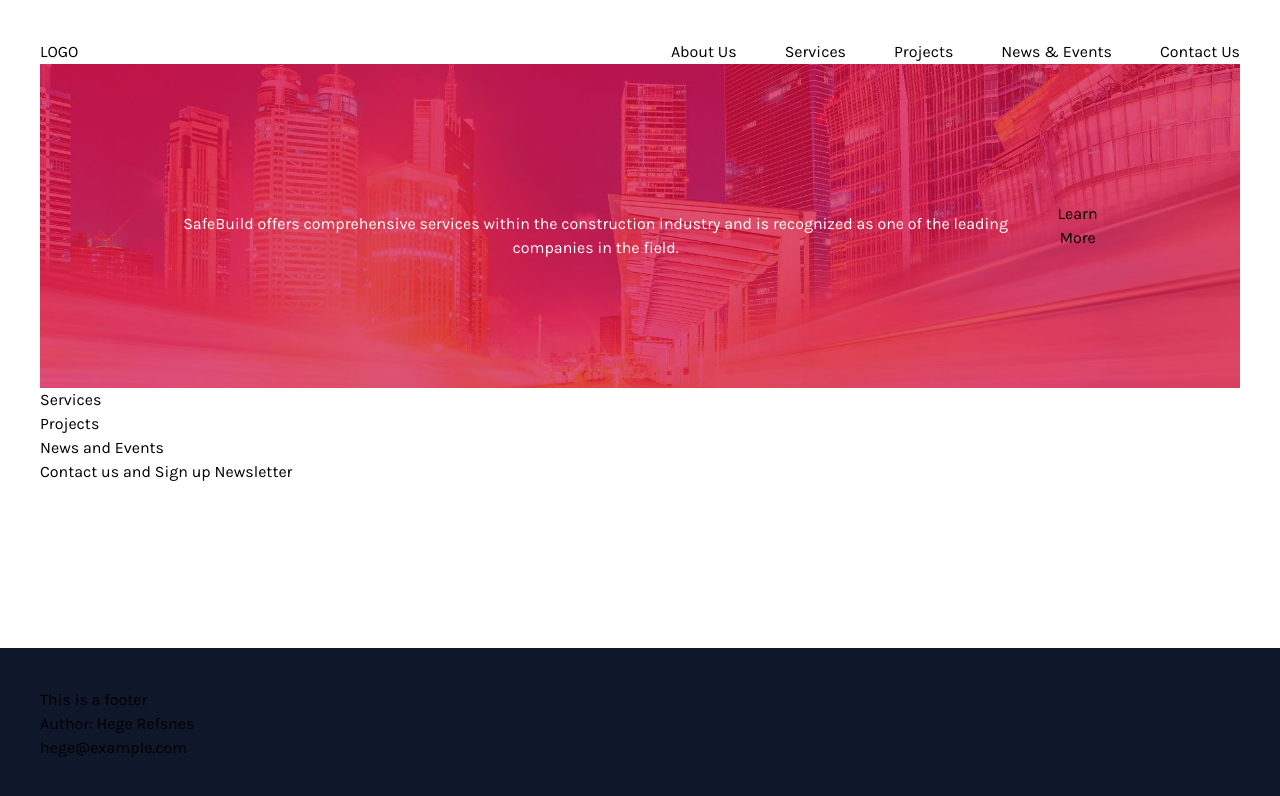
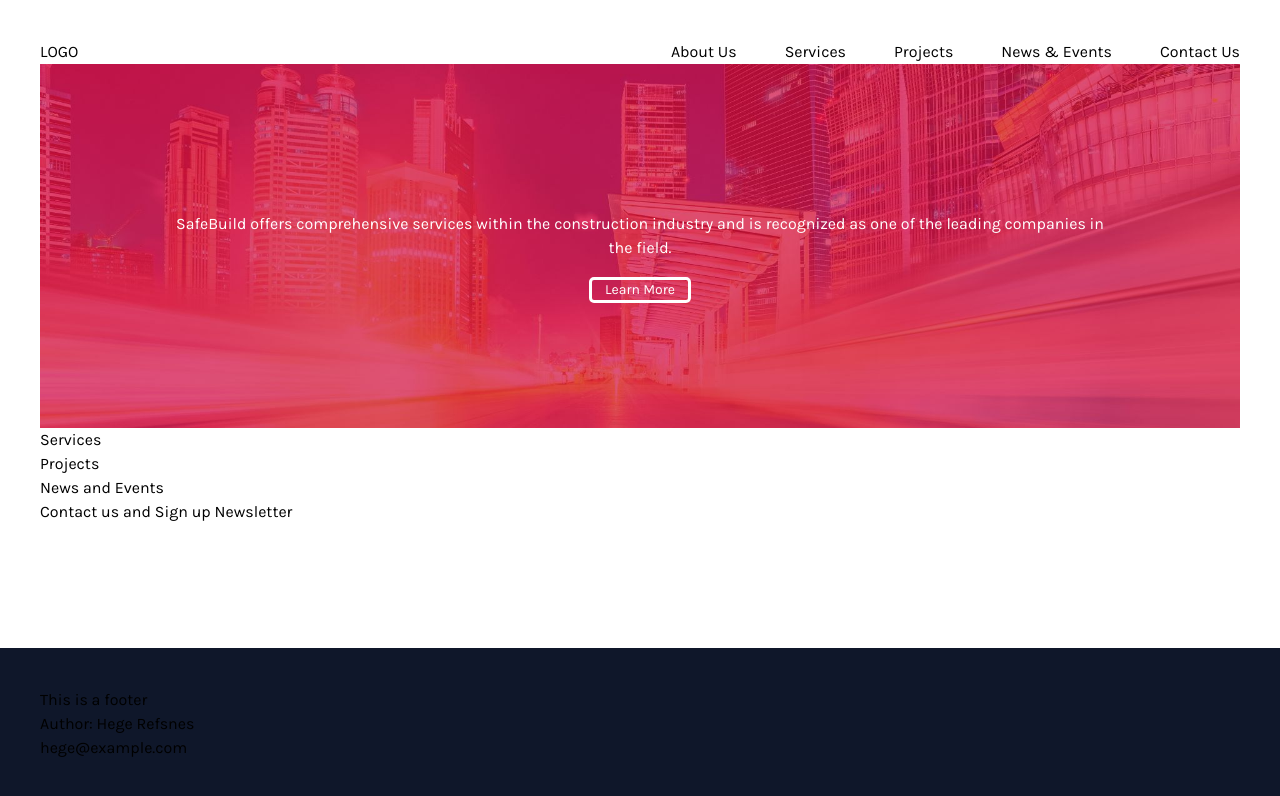
Before and after one commit to francesjgonzales/safebuild, a Next.js app: page / in a window 1280 px wide. Shown: the top 796 px of the page. Built offline with nearby package versions, Linux system fonts and the light colour scheme.

Commit message:
adding style to slider

```diff
--- a/src/app/globals.css
+++ b/src/app/globals.css
@@ -28,7 +28,11 @@
 
 /* START slider styles */
 .slider {
-  @apply container flex xl:flex-row flex-col gap-5 relative z-0 max-w-[1440px] mx-auto p-32 text-center;
+  @apply container flex xl:flex-row flex-col gap-5 relative z-0 max-w-[1440px] mx-auto p-32 text-center text-white grid justify-items-stretch;
+}
+
+.slider__button {
+  @apply border-solid border-white outline rounded-sm w-24 text-white text-center justify-self-center text-sm;
 }
 
 /* START articles styles */
--- a/src/components/Slider.tsx
+++ b/src/components/Slider.tsx
@@ -4,12 +4,14 @@ export const Slider = () => {
   return (
     <div>
       <div className="slider bg-top bg-cover bg-[url('/assets/hero-img.jpg')]">
-        <h1 className=" pt-5 text-white">
+        <h1 className=" pt-5">
           SafeBuild offers comprehensive services within the construction
           industry and is recognized as one of the leading companies in the
           field.
         </h1>
-        <button>Learn More</button>
+        <p className="text-sm">
+          <button className="slider__button">Learn More</button>
+        </p>
       </div>
     </div>
   );
```
